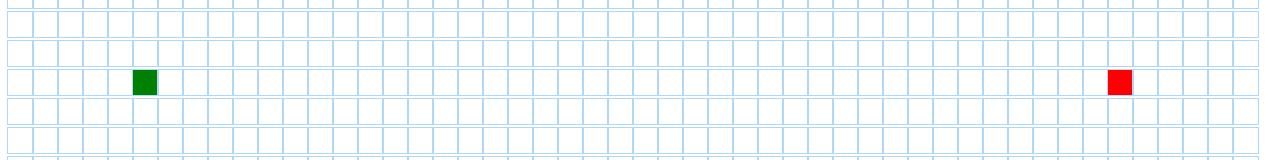
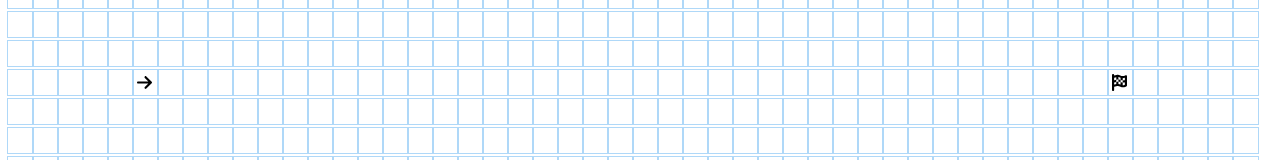
Before and after one commit to asnasim144/Pathfinding-Visualization, a React (Create React App) app: page / in a window 1280 px wide. Shown: the part 242-402 px from the top of the page. Built offline with nearby package versions, Linux system fonts and the light colour scheme.

Commit message:
start end changable

```diff
--- a/src/asset/App.css
+++ b/src/asset/App.css
@@ -45,19 +45,24 @@ body{
 .color{
     background-color: aqua;
 } */
+.node img{
+    width: 15px;
+    margin: 4px 4px;
+}
 .node {
     width: 25px;
+    display: flex;
     height: 25px;
     outline: 1px solid rgb(175, 216, 248);
     display: inline-block;
 }
 
 .node-finish {
-    background-color: red;
+    /* background-color: red; */
 }
 
 .node-start {
-    background-color: green;
+    /* background-color: green; */
 }
 
 .node-visited {
--- a/src/components/Graph.js
+++ b/src/components/Graph.js
@@ -1,15 +1,15 @@
 // import React, { useMemo } from "react";
 import Nodes from "./Nodes";
-import { useState, useEffect,  useMemo } from "react";
+import { useState, useEffect, useMemo } from "react";
 import { dijkstra, getNodesInShortestPathOrder } from "./FindPath";
-
 
 export default function Graph() {
     const [grid, setGrid] = useState([]);
     const [setWall, setSetWall] = useState(false);
     const [startNodeChanging, setStartNodeChanging] = useState(false);
-    const [startNode, setStartNode] = useState({ row: 7, col:5});
-    const [endNode, setEndNode] = useState({ row: 7, col:44 });
+    const [endNodeChanging, setEndNodeChanging] = useState(false);
+    const [startNode, setStartNode] = useState({ row: 7, col: 5 });
+    const [endNode, setEndNode] = useState({ row: 7, col: 44 });
     const [mouseIsPressed, setMouseIsPressed] = useState(false);
 
     const gridd = useMemo(() => {
@@ -41,43 +41,57 @@ export default function Graph() {
     console.log("grid", grid);
 
     const isWallCreatable = () => {
-        // alert("slfj");
-        if(setWall) setSetWall(false);
-        setSetWall(true);
+        if (setWall) setSetWall(false);
+        else setSetWall(true);
+        // alert(setWall);
     };
 
     const handleMouseDown = (row, col) => {
-        // if(!setWall) return;
+        setMouseIsPressed(true);
+        if (row === startNode.row && col === startNode.col) {
+            // alert("start Node");
+            setTimeout(() => {
+                setStartNodeChanging(true);
+            }, 60);
+        }
+        if (row === endNode.row && col === endNode.col) {
+            // alert("start Node");
+            setTimeout(() => {
+                setEndNodeChanging(true);
+            }, 60);
+        }
+        if(!setWall) return;
         const newGrid = getNewGridWithWallToggles(grid, row, col);
         setGrid(newGrid);
-        setMouseIsPressed(true);
-        if(row === startNode.row && col === startNode.col) {
-            alert("start Node")
-            setTimeout(() => {
-                setStartNodeChanging(true)
-            }, 60);
-        }
-
     };
     const handleMouseEnter = (row, col) => {
-        // if(!setWall) return;
-        changeStartNode(row,col);
         if (!mouseIsPressed) return;
+        changeStartNode(row, col);
+        changeEndNode(row, col);
+        if(!setWall) return;
         const newGrid = getNewGridWithWallToggles(grid, row, col);
         setGrid(newGrid);
-};
+    };
 
     const handleMouseUp = () => {
         setTimeout(() => {
             setMouseIsPressed(false);
-            setStartNodeChanging(false)
+            setStartNodeChanging(false);
+            setEndNodeChanging(false);
         }, 60);
     };
-    const changeStartNode = (row,col) => {
-        if(!startNodeChanging)return;
-        const newGrid = getNewGridWithWallToggles(grid, row, col);
+    const changeStartNode = (row, col) => {
+        if (!startNodeChanging) return;
+        const newGrid = getNewGridWithChangeStartNodeToggles( row, col);
+        // const newGrid = getNewGridWithChangeStartNodeToggles(grid, row, col);
         setGrid(newGrid);
-    }
+    };
+    const changeEndNode = (row, col) => {
+        if (!endNodeChanging) return;
+        const newGrid = getNewGridWithChangeEndNodeToggles( row, col);
+        // const newGrid = getNewGridWithChangeStartNodeToggles(grid, row, col);
+        setGrid(newGrid);
+    };
 
     const getNewGridWithWallToggles = (grid, row, col) => {
         const newGrid = grid.slice();
@@ -89,13 +103,33 @@ export default function Graph() {
         newGrid[row][col] = newNode;
         return newGrid;
     };
-    const abc = (grid, row, col) => {
+    const getNewGridWithChangeStartNodeToggles = ( row, col) => {
         const newGrid = grid.slice();
         const node = newGrid[row][col];
         const newNode = {
             ...node,
             isStart: true,
         };
+        setStartNode(startNode => ({
+            ...startNode,
+            row: row,
+            col: col
+        }));
+        newGrid[row][col] = newNode;
+        return newGrid;
+    };
+    const getNewGridWithChangeEndNodeToggles = ( row, col) => {
+        const newGrid = grid.slice();
+        const node = newGrid[row][col];
+        const newNode = {
+            ...node,
+            isFinish: true,
+        };
+        setEndNode(endNode => ({
+            ...endNode,
+            row: row,
+            col: col
+        }));
         newGrid[row][col] = newNode;
         return newGrid;
     };
@@ -139,7 +173,7 @@ export default function Graph() {
 
     return (
         <div className="container">
-            <button onClick={() => visualizeDijkstra(startNode,endNode)}>
+            <button onClick={() => visualizeDijkstra(startNode, endNode)}>
                 Visualize Dijkstra's Algorithm
             </button>
             <button onClick={isWallCreatable}>Wall</button>
@@ -149,14 +183,16 @@ export default function Graph() {
                     return (
                         <div key={rowIdx}>
                             {row.map((node, nodeIdx) => {
-                                const {
+                                const { isStart, isFinish, row, col, isWall } =
+                                    node;
+                                console.log(
+                                    "s",
                                     isStart,
+                                    "f",
                                     isFinish,
-                                    row,
-                                    col,
-                                    isWall,
-                                } = node;
-                                console.log("s",isStart,"f", isFinish, startNodeChanging ,mouseIsPressed);
+                                    startNodeChanging,
+                                    mouseIsPressed
+                                );
                                 // console.log(node);
                                 return (
                                     <Nodes
@@ -165,7 +201,8 @@ export default function Graph() {
                                         isFinish={isFinish}
                                         isWall={isWall}
                                         mouseIsPressed={mouseIsPressed}
-                                        startNodeChanging={startNodeChanging}
+                                        // startNodeChanging={startNodeChanging}
+                                        endNodeChanging={endNodeChanging}
                                         onMouseDown={(row, col) =>
                                             handleMouseDown(row, col)
                                         }
--- a/src/components/Nodes.js
+++ b/src/components/Nodes.js
@@ -1,5 +1,30 @@
 import React from "react";
+import Start from "./start.svg";
+import End from "./end.svg";
 
+
+const Finished=({sss})=>{
+    if(sss===true){
+        // alert(JSON.stringify(sss))
+        return(
+            // <HandleIcon  />
+            <img src={End} alt=" SVG" />
+
+        )
+
+    }
+}
+const Started=({sss})=>{
+    if(sss===true){
+        // alert(JSON.stringify(sss))
+        return(
+            // <HandleIcon  />
+            <img src={Start} alt=" SVG" />
+
+        )
+
+    }
+}
 export default function Nodes({
     col,
     isFinish,
@@ -10,6 +35,8 @@ export default function Nodes({
     onMouseUp,
     row,
 }) {
+    // const icon = isFinish ? End : isStart ? Start : false;
+    // alert(isFinish)
     const extraClassName = isFinish
         ? "node-finish"
         : isStart
@@ -18,6 +45,9 @@ export default function Nodes({
         ? "node-wall"
         : "";
     // const col= color? 'color':'';
+
+    // alert(isFinish)
+
     return (
         <div
             id={`node-${row}-${col}`}
@@ -25,6 +55,11 @@ export default function Nodes({
             onMouseDown={() => onMouseDown(row, col)}
             onMouseEnter={() => onMouseEnter(row, col)}
             onMouseUp={() => onMouseUp()}
-        ></div>
+        >
+            {/* <HandleIcon isStart={isStart} isFinish={isFinish} /> */}
+            {/* {dummy} */}
+            <Finished sss={isFinish} />
+            <Started sss={isStart} />
+        </div>
     );
 }
```
Also changed, not shown: src/components/end.svg (added), src/components/start.svg (added).
